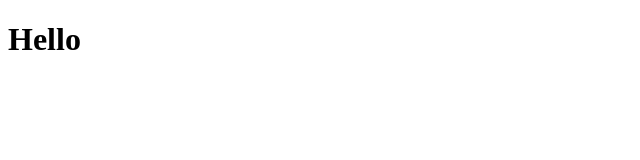
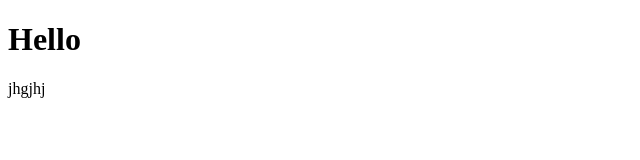
Before and after one commit to alek2258/Home, a plain HTML site: page Index.html in a window 1280 px wide. Shown: the full height of the page, 0-640 px from the left. Drawn offline with Linux system fonts and the light colour scheme.

Commit message:
Alex file

```diff
--- a/Index.html
+++ b/Index.html
@@ -7,6 +7,7 @@
 </head>
 <body >
 <h1>Hello</h1>
+jhgjhj
 
 </body>
 </html>
```
